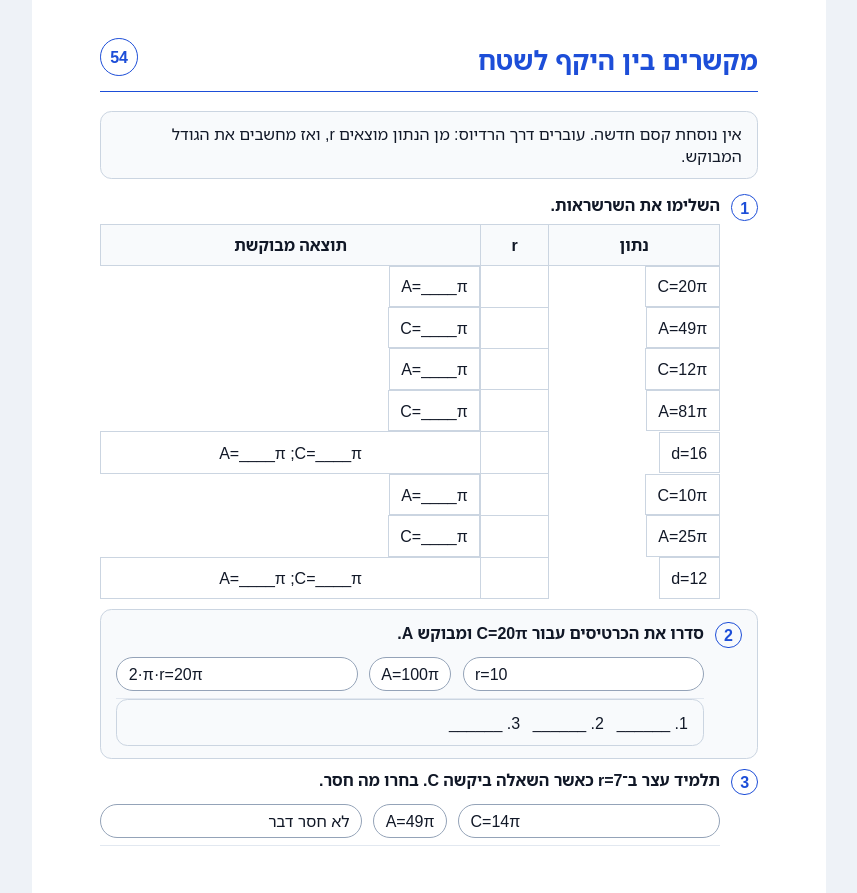
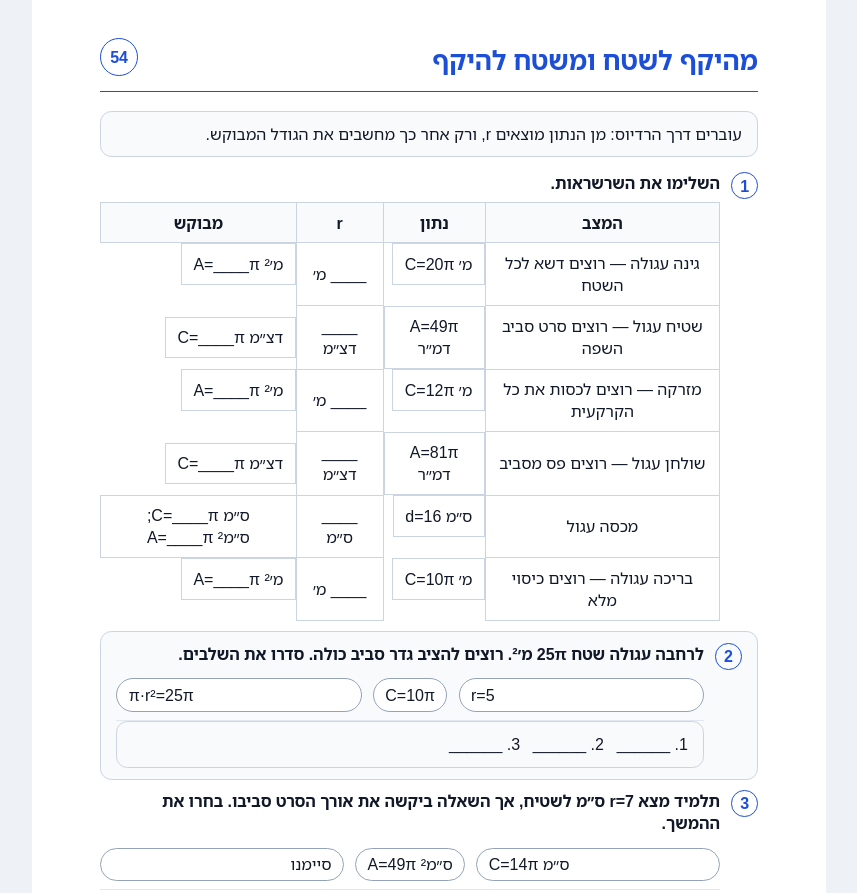
Before and after one commit to yanivmizrachiy/smartschool-hebrew-voice-notes, a website: page circle/page-54.html in a window 1280 px wide. Shown: the top 893 px of the page, without its empty margins (211-1068 px from the left). Drawn offline with Linux system fonts and the light colour scheme.

Commit message:
Improve circle page 54 with real-life circumference-area chains

```diff
--- a/circle/page-54.html
+++ b/circle/page-54.html
@@ -1,18 +1,16 @@
 <!doctype html>
-<html lang="he" dir="rtl"><head><meta charset="utf-8"><meta name="viewport" content="width=device-width,initial-scale=1"><title>מקשרים בין היקף לשטח</title><link rel="stylesheet" href="styles.css"></head><body><main class="a4-page tight">
-<header class="page-header"><h1 class="page-title">מקשרים בין היקף לשטח</h1><div class="page-number" aria-label="עמוד 54">54</div></header>
-<div class="anchor">אין נוסחת קסם חדשה. עוברים דרך הרדיוס: מן הנתון מוצאים <span class="math-ltr">r</span>, ואז מחשבים את הגודל המבוקש.</div>
-<section class="task"><div class="task-row"><div class="task-num">1</div><div class="task-body"><p class="instruction">השלימו את השרשראות.</p><table class="work-table center"><tr><th>נתון</th><th>r</th><th>תוצאה מבוקשת</th></tr>
-<tr><td class="math-ltr">C=20π</td><td></td><td class="math-ltr">A=____π</td></tr>
-<tr><td class="math-ltr">A=49π</td><td></td><td class="math-ltr">C=____π</td></tr>
-<tr><td class="math-ltr">C=12π</td><td></td><td class="math-ltr">A=____π</td></tr>
-<tr><td class="math-ltr">A=81π</td><td></td><td class="math-ltr">C=____π</td></tr>
-<tr><td class="math-ltr">d=16</td><td></td><td><span class="math-ltr">C=____π</span>; <span class="math-ltr">A=____π</span></td></tr>
-<tr><td class="math-ltr">C=10π</td><td></td><td class="math-ltr">A=____π</td></tr>
-<tr><td class="math-ltr">A=25π</td><td></td><td class="math-ltr">C=____π</td></tr>
-<tr><td class="math-ltr">d=12</td><td></td><td><span class="math-ltr">C=____π</span>; <span class="math-ltr">A=____π</span></td></tr>
+<html lang="he" dir="rtl"><head><meta charset="utf-8"><meta name="viewport" content="width=device-width,initial-scale=1"><title>מהיקף לשטח ומשטח להיקף</title><link rel="stylesheet" href="styles.css"></head><body><main class="a4-page tight">
+<header class="page-header"><h1 class="page-title">מהיקף לשטח ומשטח להיקף</h1><div class="page-number" aria-label="עמוד 54">54</div></header>
+<div class="anchor">עוברים דרך הרדיוס: מן הנתון מוצאים <span class="math-ltr">r</span>, ורק אחר כך מחשבים את הגודל המבוקש.</div>
+<section class="task"><div class="task-row"><div class="task-num">1</div><div class="task-body"><p class="instruction">השלימו את השרשראות.</p><table class="work-table center"><tr><th>המצב</th><th>נתון</th><th>r</th><th>מבוקש</th></tr>
+<tr><td>גינה עגולה — רוצים דשא לכל השטח</td><td class="math-ltr">C=20π מ׳</td><td>____ מ׳</td><td class="math-ltr">A=____π מ׳²</td></tr>
+<tr><td>שטיח עגול — רוצים סרט סביב השפה</td><td class="math-ltr">A=49π דמ״ר</td><td>____ דצ״מ</td><td class="math-ltr">C=____π דצ״מ</td></tr>
+<tr><td>מזרקה — רוצים לכסות את כל הקרקעית</td><td class="math-ltr">C=12π מ׳</td><td>____ מ׳</td><td class="math-ltr">A=____π מ׳²</td></tr>
+<tr><td>שולחן עגול — רוצים פס מסביב</td><td class="math-ltr">A=81π דמ״ר</td><td>____ דצ״מ</td><td class="math-ltr">C=____π דצ״מ</td></tr>
+<tr><td>מכסה עגול</td><td class="math-ltr">d=16 ס״מ</td><td>____ ס״מ</td><td><span class="math-ltr">C=____π ס״מ</span>; <span class="math-ltr">A=____π ס״מ²</span></td></tr>
+<tr><td>בריכה עגולה — רוצים כיסוי מלא</td><td class="math-ltr">C=10π מ׳</td><td>____ מ׳</td><td class="math-ltr">A=____π מ׳²</td></tr>
 </table></div></div></section>
-<section class="task thinking"><div class="task-row"><div class="task-num">2</div><div class="task-body"><p class="instruction">סדרו את הכרטיסים עבור <span class="math-ltr">C=20π</span> ומבוקש A.</p><div class="choice-row"><span class="choice-pill math-ltr">r=10</span><span class="choice-pill math-ltr">A=100π</span><span class="choice-pill math-ltr">2·π·r=20π</span></div><div class="thinking">1. ______ &nbsp; 2. ______ &nbsp; 3. ______</div></div></div></section>
-<section class="task"><div class="task-row"><div class="task-num">3</div><div class="task-body"><p class="instruction">תלמיד עצר ב־<span class="math-ltr">r=7</span> כאשר השאלה ביקשה C. בחרו מה חסר.</p><div class="choice-row"><span class="choice-pill math-ltr">C=14π</span><span class="choice-pill math-ltr">A=49π</span><span class="choice-pill">לא חסר דבר</span></div></div></div></section>
+<section class="task thinking"><div class="task-row"><div class="task-num">2</div><div class="task-body"><p class="instruction">לרחבה עגולה שטח <span class="math-ltr">25π</span> מ׳². רוצים להציב גדר סביב כולה. סדרו את השלבים.</p><div class="choice-row"><span class="choice-pill math-ltr">r=5</span><span class="choice-pill math-ltr">C=10π</span><span class="choice-pill math-ltr">π·r²=25π</span></div><div class="thinking">1. ______ &nbsp; 2. ______ &nbsp; 3. ______</div></div></div></section>
+<section class="task"><div class="task-row"><div class="task-num">3</div><div class="task-body"><p class="instruction">תלמיד מצא <span class="math-ltr">r=7</span> ס״מ לשטיח, אך השאלה ביקשה את אורך הסרט סביבו. בחרו את ההמשך.</p><div class="choice-row"><span class="choice-pill math-ltr">C=14π ס״מ</span><span class="choice-pill math-ltr">A=49π ס״מ²</span><span class="choice-pill">סיימנו</span></div></div></div></section>
 <footer class="footer"><span>שם: ____________________</span><span>תאריך: ____________________</span></footer>
 </main></body></html>
```
